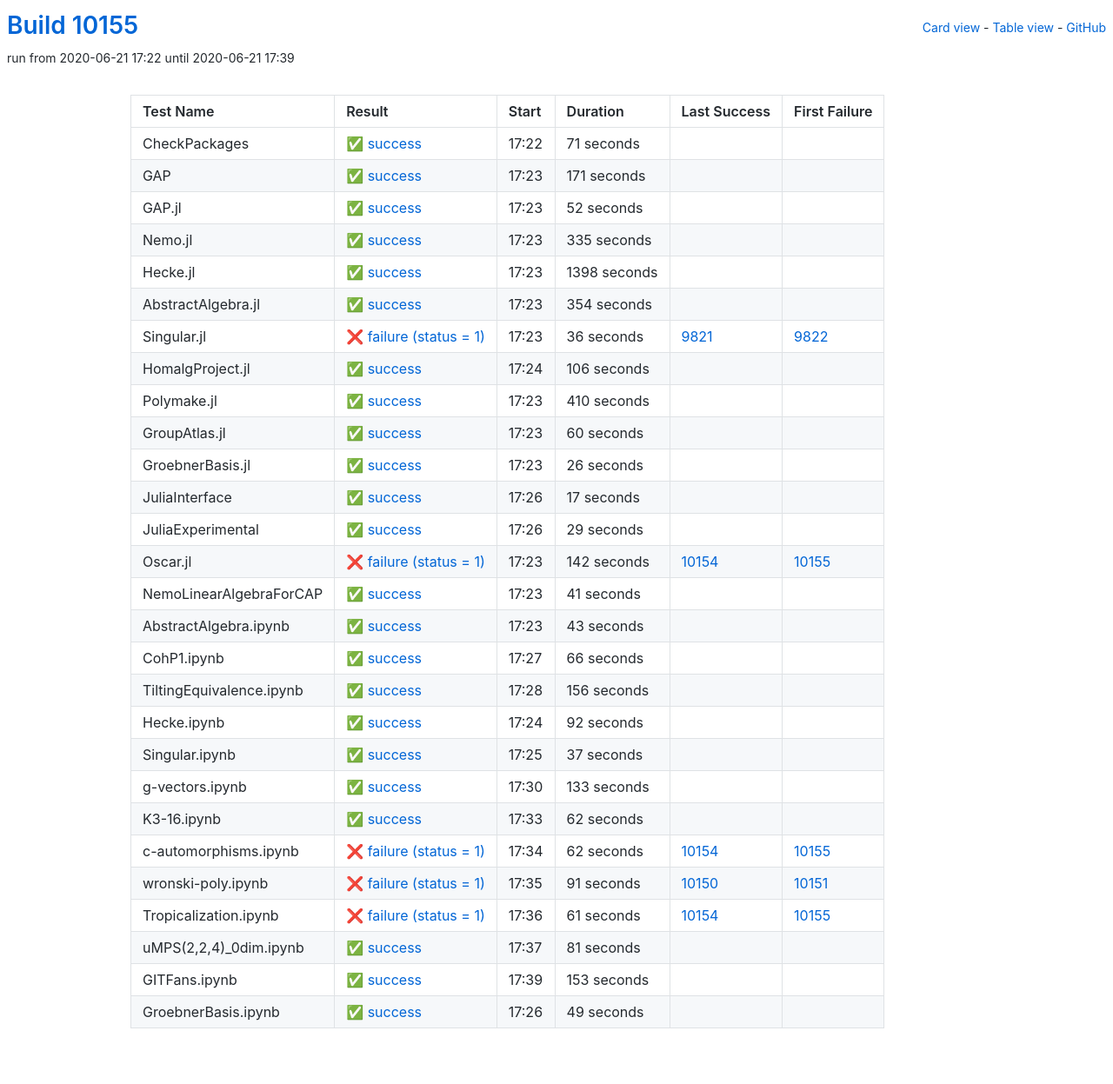
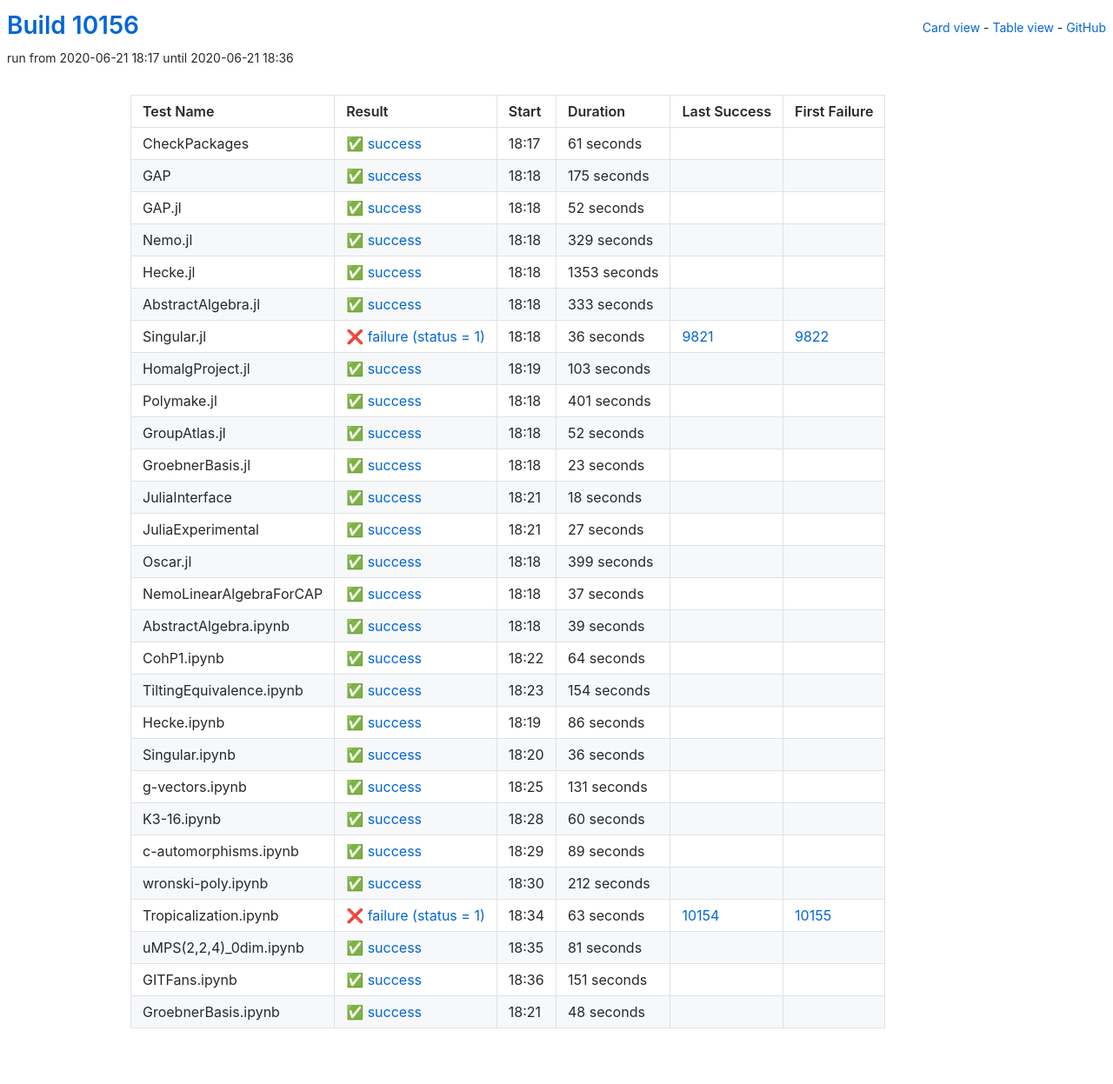
Before and after one commit to oscar-system/oscar-ci-status, a Jekyll site: the page built from table.html, in a window 1280 px wide. Shown: the whole page at 87% size. Built offline with Jekyll 4.4.1, drawn with Linux system fonts in a browser that asks for light colours.

Commit message:
Build #10156

```diff
--- a/_data/ci.yml
+++ b/_data/ci.yml
@@ -1,6 +1,6 @@
 ---
-build: 10155
-build_url: https://oscarci.mathematik.uni-kl.de/job/oscar/10155/
+build: 10156
+build_url: https://oscarci.mathematik.uni-kl.de/job/oscar/10156/
 job: oscar
 organization: oscar-system
 repo: oscar-ci-status
@@ -8,32 +8,32 @@
 tests:
 - name: CheckPackages
   id: checkpackages
-  log: https://oscarci.mathematik.uni-kl.de/job/oscar/10155/artifact/logs/build-10155/CheckPackages.log
-  start: 2020-06-21 17:22
+  log: https://oscarci.mathematik.uni-kl.de/job/oscar/10156/artifact/logs/build-10156/CheckPackages.log
+  start: 2020-06-21 18:17
   success: true
   exitcode: 0
   status: success
-  duration: 71
+  duration: 61
   last_success: false
   last_success_url:
   first_failure: false
   first_failure_url:
 - name: GAP
   id: gap
-  log: https://oscarci.mathematik.uni-kl.de/job/oscar/10155/artifact/logs/build-10155/GAP.log
-  start: 2020-06-21 17:23
+  log: https://oscarci.mathematik.uni-kl.de/job/oscar/10156/artifact/logs/build-10156/GAP.log
+  start: 2020-06-21 18:18
   success: true
   exitcode: 0
   status: success
-  duration: 171
+  duration: 175
   last_success: false
   last_success_url:
   first_failure: false
   first_failure_url:
 - name: GAP.jl
   id: gap-jl
-  log: https://oscarci.mathematik.uni-kl.de/job/oscar/10155/artifact/logs/build-10155/GAP.jl.log
-  start: 2020-06-21 17:23
+  log: https://oscarci.mathematik.uni-kl.de/job/oscar/10156/artifact/logs/build-10156/GAP.jl.log
+  start: 2020-06-21 18:18
   success: true
   exitcode: 0
   status: success
@@ -44,44 +44,44 @@
   first_failure_url:
 - name: Nemo.jl
   id: nemo-jl
-  log: https://oscarci.mathematik.uni-kl.de/job/oscar/10155/artifact/logs/build-10155/Nemo.jl.log
-  start: 2020-06-21 17:23
+  log: https://oscarci.mathematik.uni-kl.de/job/oscar/10156/artifact/logs/build-10156/Nemo.jl.log
+  start: 2020-06-21 18:18
   success: true
   exitcode: 0
   status: success
-  duration: 335
+  duration: 329
   last_success: false
   last_success_url:
   first_failure: false
   first_failure_url:
 - name: Hecke.jl
   id: hecke-jl
-  log: https://oscarci.mathematik.uni-kl.de/job/oscar/10155/artifact/logs/build-10155/Hecke.jl.log
-  start: 2020-06-21 17:23
+  log: https://oscarci.mathematik.uni-kl.de/job/oscar/10156/artifact/logs/build-10156/Hecke.jl.log
+  start: 2020-06-21 18:18
   success: true
   exitcode: 0
   status: success
-  duration: 1398
+  duration: 1353
   last_success: false
   last_success_url:
   first_failure: false
   first_failure_url:
 - name: AbstractAlgebra.jl
   id: abstractalgebra-jl
-  log: https://oscarci.mathematik.uni-kl.de/job/oscar/10155/artifact/logs/build-10155/AbstractAlgebra.jl.log
-  start: 2020-06-21 17:23
+  log: https://oscarci.mathematik.uni-kl.de/job/oscar/10156/artifact/logs/build-10156/AbstractAlgebra.jl.log
+  start: 2020-06-21 18:18
   success: true
   exitcode: 0
   status: success
-  duration: 354
+  duration: 333
   last_success: false
   last_success_url:
   first_failure: false
   first_failure_url:
 - name: Singular.jl
   id: singular-jl
-  log: https://oscarci.mathematik.uni-kl.de/job/oscar/10155/artifact/logs/build-10155/Singular.jl.log
-  start: 2020-06-21 17:23
+  log: https://oscarci.mathematik.uni-kl.de/job/oscar/10156/artifact/logs/build-10156/Singular.jl.log
+  start: 2020-06-21 18:18
   success: false
   exitcode: 1
   status: failure
@@ -92,32 +92,176 @@
   first_failure_url: https://oscarci.mathematik.uni-kl.de/job/oscar/9822/
 - name: HomalgProject.jl
   id: homalgproject-jl
-  log: https://oscarci.mathematik.uni-kl.de/job/oscar/10155/artifact/logs/build-10155/HomalgProject.jl.log
-  start: 2020-06-21 17:24
+  log: https://oscarci.mathematik.uni-kl.de/job/oscar/10156/artifact/logs/build-10156/HomalgProject.jl.log
+  start: 2020-06-21 18:19
   success: true
   exitcode: 0
   status: success
-  duration: 106
+  duration: 103
   last_success: false
   last_success_url:
   first_failure: false
   first_failure_url:
 - name: Polymake.jl
   id: polymake-jl
-  log: https://oscarci.mathematik.uni-kl.de/job/oscar/10155/artifact/logs/build-10155/Polymake.jl.log
-  start: 2020-06-21 17:23
+  log: https://oscarci.mathematik.uni-kl.de/job/oscar/10156/artifact/logs/build-10156/Polymake.jl.log
+  start: 2020-06-21 18:18
   success: true
   exitcode: 0
   status: success
-  duration: 410
+  duration: 401
   last_success: false
   last_success_url:
   first_failure: false
   first_failure_url:
 - name: GroupAtlas.jl
   id: groupatlas-jl
-  log: https://oscarci.mathematik.uni-kl.de/job/oscar/10155/artifact/logs/build-10155/GroupAtlas.jl.log
-  start: 2020-06-21 17:23
+  log: https://oscarci.mathematik.uni-kl.de/job/oscar/10156/artifact/logs/build-10156/GroupAtlas.jl.log
+  start: 2020-06-21 18:18
+  success: true
+  exitcode: 0
+  status: success
+  duration: 52
+  last_success: false
+  last_success_url:
+  first_failure: false
+  first_failure_url:
+- name: GroebnerBasis.jl
+  id: groebnerbasis-jl
+  log: https://oscarci.mathematik.uni-kl.de/job/oscar/10156/artifact/logs/build-10156/GroebnerBasis.jl.log
+  start: 2020-06-21 18:18
+  success: true
+  exitcode: 0
+  status: success
+  duration: 23
+  last_success: false
+  last_success_url:
+  first_failure: false
+  first_failure_url:
+- name: JuliaInterface
+  id: juliainterface
+  log: https://oscarci.mathematik.uni-kl.de/job/oscar/10156/artifact/logs/build-10156/JuliaInterface.log
+  start: 2020-06-21 18:21
+  success: true
+  exitcode: 0
+  status: success
+  duration: 18
+  last_success: false
+  last_success_url:
+  first_failure: false
+  first_failure_url:
+- name: JuliaExperimental
+  id: juliaexperimental
+  log: https://oscarci.mathematik.uni-kl.de/job/oscar/10156/artifact/logs/build-10156/JuliaExperimental.log
+  start: 2020-06-21 18:21
+  success: true
+  exitcode: 0
+  status: success
+  duration: 27
+  last_success: false
+  last_success_url:
+  first_failure: false
+  first_failure_url:
+- name: Oscar.jl
+  id: oscar-jl
+  log: https://oscarci.mathematik.uni-kl.de/job/oscar/10156/artifact/logs/build-10156/Oscar.jl.log
+  start: 2020-06-21 18:18
+  success: true
+  exitcode: 0
+  status: success
+  duration: 399
+  last_success: false
+  last_success_url:
+  first_failure: false
+  first_failure_url:
+- name: NemoLinearAlgebraForCAP
+  id: nemolinearalgebraforcap
+  log: https://oscarci.mathematik.uni-kl.de/job/oscar/10156/artifact/logs/build-10156/NemoLinearAlgebraForCAP.log
+  start: 2020-06-21 18:18
+  success: true
+  exitcode: 0
+  status: success
+  duration: 37
+  last_success: false
+  last_success_url:
+  first_failure: false
+  first_failure_url:
+- name: AbstractAlgebra.ipynb
+  id: abstractalgebra-ipynb
+  log: https://oscarci.mathematik.uni-kl.de/job/oscar/10156/artifact/logs/build-10156/AbstractAlgebra.ipynb.log
+  start: 2020-06-21 18:18
+  success: true
+  exitcode: 0
+  status: success
+  duration: 39
+  last_success: false
+  last_success_url:
+  first_failure: false
+  first_failure_url:
+- name: CohP1.ipynb
+  id: cohp1-ipynb
+  log: https://oscarci.mathematik.uni-kl.de/job/oscar/10156/artifact/logs/build-10156/CohP1.ipynb.log
+  start: 2020-06-21 18:22
+  success: true
+  exitcode: 0
+  status: success
+  duration: 64
+  last_success: false
+  last_success_url:
+  first_failure: false
+  first_failure_url:
+- name: TiltingEquivalence.ipynb
+  id: tiltingequivalence-ipynb
+  log: https://oscarci.mathematik.uni-kl.de/job/oscar/10156/artifact/logs/build-10156/TiltingEquivalence.ipynb.log
+  start: 2020-06-21 18:23
+  success: true
+  exitcode: 0
+  status: success
+  duration: 154
+  last_success: false
+  last_success_url:
+  first_failure: false
+  first_failure_url:
+- name: Hecke.ipynb
+  id: hecke-ipynb
+  log: https://oscarci.mathematik.uni-kl.de/job/oscar/10156/artifact/logs/build-10156/Hecke.ipynb.log
+  start: 2020-06-21 18:19
+  success: true
+  exitcode: 0
+  status: success
+  duration: 86
+  last_success: false
+  last_success_url:
+  first_failure: false
+  first_failure_url:
+- name: Singular.ipynb
+  id: singular-ipynb
+  log: https://oscarci.mathematik.uni-kl.de/job/oscar/10156/artifact/logs/build-10156/Singular.ipynb.log
+  start: 2020-06-21 18:20
+  success: true
+  exitcode: 0
+  status: success
+  duration: 36
+  last_success: false
+  last_success_url:
+  first_failure: false
+  first_failure_url:
+- name: g-vectors.ipynb
+  id: g-vectors-ipynb
+  log: https://oscarci.mathematik.uni-kl.de/job/oscar/10156/artifact/logs/build-10156/g-vectors.ipynb.log
+  start: 2020-06-21 18:25
+  success: true
+  exitcode: 0
+  status: success
+  duration: 131
+  last_success: false
+  last_success_url:
+  first_failure: false
+  first_failure_url:
+- name: K3-16.ipynb
+  id: k3-16-ipynb
+  log: https://oscarci.mathematik.uni-kl.de/job/oscar/10156/artifact/logs/build-10156/K3-16.ipynb.log
+  start: 2020-06-21 18:28
   success: true
   exitcode: 0
   status: success
@@ -126,190 +270,46 @@
   last_success_url:
   first_failure: false
   first_failure_url:
-- name: GroebnerBasis.jl
-  id: groebnerbasis-jl
-  log: https://oscarci.mathematik.uni-kl.de/job/oscar/10155/artifact/logs/build-10155/GroebnerBasis.jl.log
-  start: 2020-06-21 17:23
+- name: c-automorphisms.ipynb
+  id: c-automorphisms-ipynb
+  log: https://oscarci.mathematik.uni-kl.de/job/oscar/10156/artifact/logs/build-10156/c-automorphisms.ipynb.log
+  start: 2020-06-21 18:29
   success: true
   exitcode: 0
   status: success
-  duration: 26
+  duration: 89
   last_success: false
   last_success_url:
   first_failure: false
   first_failure_url:
-- name: JuliaInterface
-  id: juliainterface
-  log: https://oscarci.mathematik.uni-kl.de/job/oscar/10155/artifact/logs/build-10155/JuliaInterface.log
-  start: 2020-06-21 17:26
+- name: wronski-poly.ipynb
+  id: wronski-poly-ipynb
+  log: https://oscarci.mathematik.uni-kl.de/job/oscar/10156/artifact/logs/build-10156/wronski-poly.ipynb.log
+  start: 2020-06-21 18:30
   success: true
   exitcode: 0
   status: success
-  duration: 17
+  duration: 212
   last_success: false
   last_success_url:
   first_failure: false
   first_failure_url:
-- name: JuliaExperimental
-  id: juliaexperimental
-  log: https://oscarci.mathematik.uni-kl.de/job/oscar/10155/artifact/logs/build-10155/JuliaExperimental.log
-  start: 2020-06-21 17:26
-  success: true
-  exitcode: 0
-  status: success
-  duration: 29
-  last_success: false
-  last_success_url:
-  first_failure: false
-  first_failure_url:
-- name: Oscar.jl
-  id: oscar-jl
-  log: https://oscarci.mathematik.uni-kl.de/job/oscar/10155/artifact/logs/build-10155/Oscar.jl.log
-  start: 2020-06-21 17:23
+- name: Tropicalization.ipynb
+  id: tropicalization-ipynb
+  log: https://oscarci.mathematik.uni-kl.de/job/oscar/10156/artifact/logs/build-10156/Tropicalization.ipynb.log
+  start: 2020-06-21 18:34
   success: false
   exitcode: 1
   status: failure
-  duration: 142
-  last_success: 10154
-  last_success_url: https://oscarci.mathematik.uni-kl.de/job/oscar/10154/
-  first_failure: 10155
-  first_failure_url: https://oscarci.mathematik.uni-kl.de/job/oscar/10155/
-- name: NemoLinearAlgebraForCAP
-  id: nemolinearalgebraforcap
-  log: https://oscarci.mathematik.uni-kl.de/job/oscar/10155/artifact/logs/build-10155/NemoLinearAlgebraForCAP.log
-  start: 2020-06-21 17:23
-  success: true
-  exitcode: 0
-  status: success
-  duration: 41
-  last_success: false
-  last_success_url:
-  first_failure: false
-  first_failure_url:
-- name: AbstractAlgebra.ipynb
-  id: abstractalgebra-ipynb
-  log: https://oscarci.mathematik.uni-kl.de/job/oscar/10155/artifact/logs/build-10155/AbstractAlgebra.ipynb.log
-  start: 2020-06-21 17:23
-  success: true
-  exitcode: 0
-  status: success
-  duration: 43
-  last_success: false
-  last_success_url:
-  first_failure: false
-  first_failure_url:
-- name: CohP1.ipynb
-  id: cohp1-ipynb
-  log: https://oscarci.mathematik.uni-kl.de/job/oscar/10155/artifact/logs/build-10155/CohP1.ipynb.log
-  start: 2020-06-21 17:27
-  success: true
-  exitcode: 0
-  status: success
-  duration: 66
-  last_success: false
-  last_success_url:
-  first_failure: false
-  first_failure_url:
-- name: TiltingEquivalence.ipynb
-  id: tiltingequivalence-ipynb
-  log: https://oscarci.mathematik.uni-kl.de/job/oscar/10155/artifact/logs/build-10155/TiltingEquivalence.ipynb.log
-  start: 2020-06-21 17:28
-  success: true
-  exitcode: 0
-  status: success
-  duration: 156
-  last_success: false
-  last_success_url:
-  first_failure: false
-  first_failure_url:
-- name: Hecke.ipynb
-  id: hecke-ipynb
-  log: https://oscarci.mathematik.uni-kl.de/job/oscar/10155/artifact/logs/build-10155/Hecke.ipynb.log
-  start: 2020-06-21 17:24
-  success: true
-  exitcode: 0
-  status: success
-  duration: 92
-  last_success: false
-  last_success_url:
-  first_failure: false
-  first_failure_url:
-- name: Singular.ipynb
-  id: singular-ipynb
-  log: https://oscarci.mathematik.uni-kl.de/job/oscar/10155/artifact/logs/build-10155/Singular.ipynb.log
-  start: 2020-06-21 17:25
-  success: true
-  exitcode: 0
-  status: success
-  duration: 37
-  last_success: false
-  last_success_url:
-  first_failure: false
-  first_failure_url:
-- name: g-vectors.ipynb
-  id: g-vectors-ipynb
-  log: https://oscarci.mathematik.uni-kl.de/job/oscar/10155/artifact/logs/build-10155/g-vectors.ipynb.log
-  start: 2020-06-21 17:30
-  success: true
-  exitcode: 0
-  status: success
-  duration: 133
-  last_success: false
-  last_success_url:
-  first_failure: false
-  first_failure_url:
-- name: K3-16.ipynb
-  id: k3-16-ipynb
-  log: https://oscarci.mathematik.uni-kl.de/job/oscar/10155/artifact/logs/build-10155/K3-16.ipynb.log
-  start: 2020-06-21 17:33
-  success: true
-  exitcode: 0
-  status: success
-  duration: 62
-  last_success: false
-  last_success_url:
-  first_failure: false
-  first_failure_url:
-- name: c-automorphisms.ipynb
-  id: c-automorphisms-ipynb
-  log: https://oscarci.mathematik.uni-kl.de/job/oscar/10155/artifact/logs/build-10155/c-automorphisms.ipynb.log
-  start: 2020-06-21 17:34
-  success: false
-  exitcode: 1
-  status: failure
-  duration: 62
-  last_success: 10154
-  last_success_url: https://oscarci.mathematik.uni-kl.de/job/oscar/10154/
-  first_failure: 10155
-  first_failure_url: https://oscarci.mathematik.uni-kl.de/job/oscar/10155/
-- name: wronski-poly.ipynb
-  id: wronski-poly-ipynb
-  log: https://oscarci.mathematik.uni-kl.de/job/oscar/10155/artifact/logs/build-10155/wronski-poly.ipynb.log
-  start: 2020-06-21 17:35
-  success: false
-  exitcode: 1
-  status: failure
-  duration: 91
-  last_success: 10150
-  last_success_url: https://oscarci.mathematik.uni-kl.de/job/oscar/10150/
-  first_failure: 10151
-  first_failure_url: https://oscarci.mathematik.uni-kl.de/job/oscar/10151/
-- name: Tropicalization.ipynb
-  id: tropicalization-ipynb
-  log: https://oscarci.mathematik.uni-kl.de/job/oscar/10155/artifact/logs/build-10155/Tropicalization.ipynb.log
-  start: 2020-06-21 17:36
-  success: false
-  exitcode: 1
-  status: failure
-  duration: 61
+  duration: 63
   last_success: 10154
   last_success_url: https://oscarci.mathematik.uni-kl.de/job/oscar/10154/
   first_failure: 10155
   first_failure_url: https://oscarci.mathematik.uni-kl.de/job/oscar/10155/
 - name: uMPS(2,2,4)_0dim.ipynb
   id: umps-2-2-4-0dim-ipynb
-  log: https://oscarci.mathematik.uni-kl.de/job/oscar/10155/artifact/logs/build-10155/uMPS-2-2-4-_0dim.ipynb.log
-  start: 2020-06-21 17:37
+  log: https://oscarci.mathematik.uni-kl.de/job/oscar/10156/artifact/logs/build-10156/uMPS-2-2-4-_0dim.ipynb.log
+  start: 2020-06-21 18:35
   success: true
   exitcode: 0
   status: success
@@ -320,24 +320,24 @@
   first_failure_url:
 - name: GITFans.ipynb
   id: gitfans-ipynb
-  log: https://oscarci.mathematik.uni-kl.de/job/oscar/10155/artifact/logs/build-10155/GITFans.ipynb.log
-  start: 2020-06-21 17:39
+  log: https://oscarci.mathematik.uni-kl.de/job/oscar/10156/artifact/logs/build-10156/GITFans.ipynb.log
+  start: 2020-06-21 18:36
   success: true
   exitcode: 0
   status: success
-  duration: 153
+  duration: 151
   last_success: false
   last_success_url:
   first_failure: false
   first_failure_url:
 - name: GroebnerBasis.ipynb
   id: groebnerbasis-ipynb
-  log: https://oscarci.mathematik.uni-kl.de/job/oscar/10155/artifact/logs/build-10155/GroebnerBasis.ipynb.log
-  start: 2020-06-21 17:26
+  log: https://oscarci.mathematik.uni-kl.de/job/oscar/10156/artifact/logs/build-10156/GroebnerBasis.ipynb.log
+  start: 2020-06-21 18:21
   success: true
   exitcode: 0
   status: success
-  duration: 49
+  duration: 48
   last_success: false
   last_success_url:
   first_failure: false
```
Also changed, not shown: README.md.
